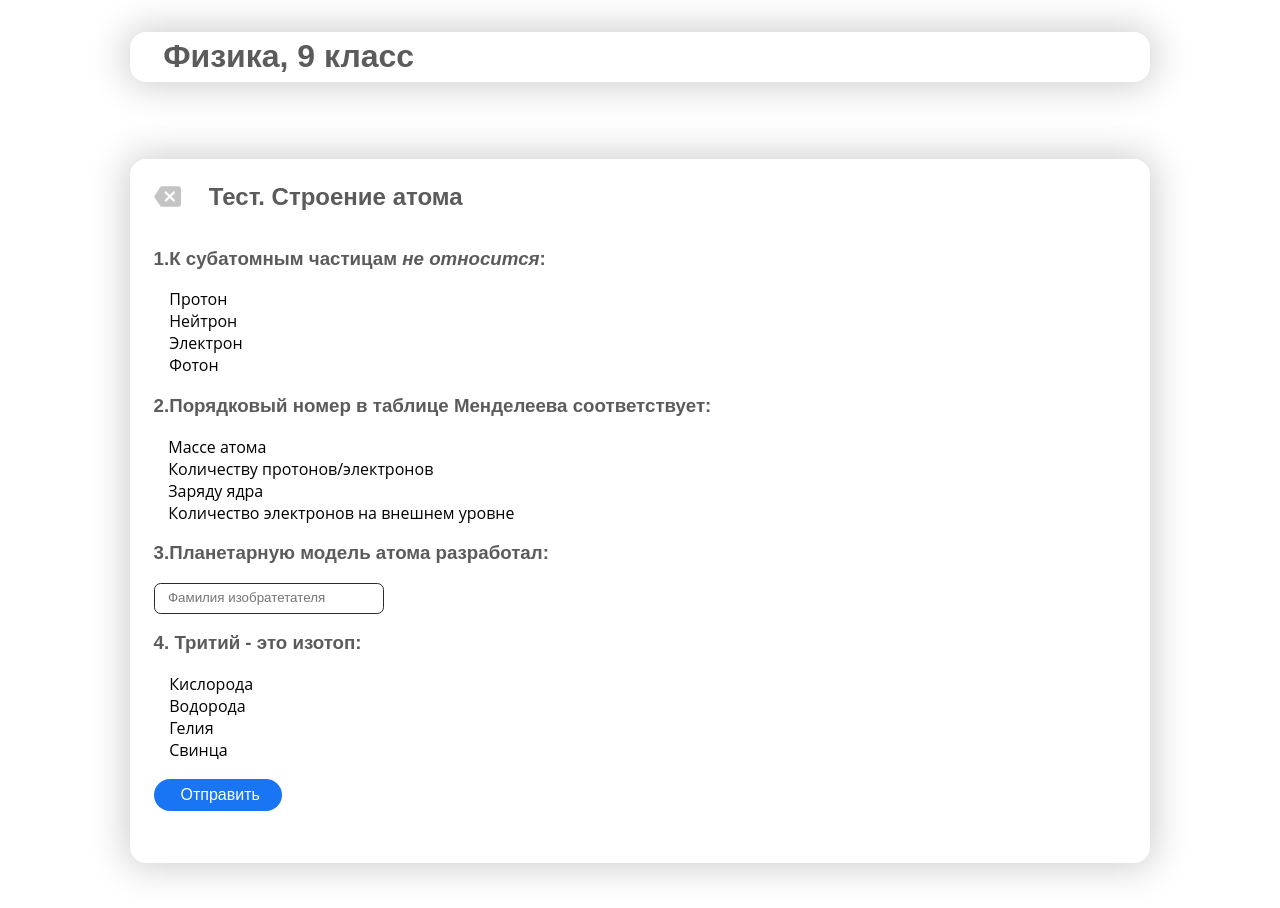
After one commit to platon-p/flaskProject2, a Flask app: page /physics/atomic-structure/test in a window 1280 px wide. The commit adds this page. Run offline with Flask 2, Linux system fonts and the light colour scheme.

Commit message:
Сделал тест по строению атома

```diff
--- a/main.py
+++ b/main.py
@@ -31,7 +31,12 @@ def inf_lesson():
 
 @app.errorhandler(404)
 def page_not_found(e):
-    return render_template('404.html'), 404
+    return render_template('404.html'), e
+
+
+@app.route('/physics/atomic-structure/test')
+def test_atomic_structure():
+    return render_template('tests-atomic-structure.html')
 
 
 if __name__ == '__main__':
--- a/static/css/main.css
+++ b/static/css/main.css
@@ -33,7 +33,7 @@ body {
     min-height: 100vh;
 }
 
-.math_label2 {
+.lesson_label_2 {
     color: #9A9A9A;
     margin: 0;
     font-size: 1em;
--- /dev/null
+++ b/static/css/tests.css
@@ -0,0 +1,9 @@
+.radio-label {
+    font-family: "Open Sans", "Helvetica Neue", Helvetica, Arial, sans-serif;
+}
+
+.radio-b {
+    margin-bottom: 0.8em;
+    margin-right: 0.5em;
+    appearance: none;
+}
--- a/templates/lessonPh.html
+++ b/templates/lessonPh.html
@@ -30,7 +30,7 @@
         </div>
     </a>
 
-    <a href="">
+    <a href="/physics/atomic-structure/test">
         <div class="task-card" style="background-color: #A858D6">
             <h2 class="task_label">Строение атома</h2>
             <img src="static/images/atom.svg" class="task_image">
--- /dev/null
+++ b/templates/tests-atomic-structure.html
@@ -0,0 +1,93 @@
+<!DOCTYPE html>
+<html lang="en">
+<head>
+    <meta charset="UTF-8">
+    <title>Физика</title>
+    <link rel="stylesheet" href="{{ url_for("static", filename="css/main.css") }}">
+    <link rel="stylesheet" href="{{ url_for("static", filename="css/cards.css") }}">
+    <link rel="stylesheet" href="{{ url_for("static", filename="css/reg.css") }}">
+    <link rel="stylesheet" href="{{ url_for("static", filename="css/tests.css") }}">
+    <meta name="viewport" content="width=765">
+</head>
+<body>
+<div class="block">
+    <a href="/physics"><h1 class="main_h1">Физика, 9 класс </h1></a>
+</div>
+
+<div class="block">
+    <div style="line-height: 1.5em;">
+        <a href="/physics">
+            <img src="{{ url_for("static", filename="images/arrow.svg") }}" alt=""
+                 style="width: 1.7em; vertical-align: middle">
+        </a>
+        <h2 class="label_lessons" style="margin-left: 1em; display: inline-block; vertical-align: middle">Тест. Строение
+            атома</h2>
+    </div>
+
+    <form action="">
+        <div>
+            <h3>1.К субатомным частицам <i>не относится</i>:</h3>
+            <div>
+                <input type="radio" name="q1" id="q1o1" class="radio-b">
+                <label for="q1o1" class="radio-label">Протон</label>
+                <br>
+                <input type="radio" name="q1" id="q1o2" class="radio-b">
+                <label for="q1o2" class="radio-label">Нейтрон</label>
+                <br>
+                <input type="radio" name="q1" id="q1o3" class="radio-b">
+                <label for="q1o3" class="radio-label">Электрон</label>
+                <br>
+                <input type="radio" name="q1" id="q1o4" class="radio-b">
+                <label for="q1o4" class="radio-label">Фотон</label>
+            </div>
+        </div>
+
+        <div>
+            <h3>2.Порядковый номер в таблице Менделеева соответствует:</h3>
+            <div>
+                <input type="checkbox" name="q2" id="q2o1" class="radio-b">
+                <label for="q2o1" class="radio-label">Массе атома</label>
+                <br>
+                <input type="checkbox" name="q2" id="q2o2" class="radio-b">
+                <label for="q2o2" class="radio-label">Количеству протонов/электронов</label>
+                <br>
+                <input type="checkbox" name="q2" id="q2o3" class="radio-b">
+                <label for="q2o3" class="radio-label">Заряду ядра</label>
+                <br>
+                <input type="checkbox" name="q2" id="q2o4" class="radio-b">
+                <label for="q2o4" class="radio-label">Количество электронов на внешнем уровне</label>
+            </div>
+        </div>
+
+        <div>
+            <h3>3.Планетарную модель атома разработал:</h3>
+            <div>
+                <input type="text" name="q3" id="q3o1" placeholder="Фамилия изобратетателя" class="mail_input_field"
+                style="line-height: 2em">
+            </div>
+        </div>
+
+        <div>
+            <h3>4. Тритий - это изотоп:</h3>
+            <div>
+                <input type="radio" name="q4" id="q4o1" class="radio-b">
+                <label for="q4o1" class="radio-label">Кислорода</label>
+                <br>
+                <input type="radio" name="q4" id="q4o2" class="radio-b">
+                <label for="q4o2" class="radio-label">Водорода</label>
+                <br>
+                <input type="radio" name="q4" id="q4o3" class="radio-b">
+                <label for="q4o3" class="radio-label">Гелия</label>
+                <br>
+                <input type="radio" name="q4" id="q4o4" class="radio-b">
+                <label for="q4o4" class="radio-label">Свинца</label>
+            </div>
+        </div>
+        <br>
+        <button class="log_in_btn">Отправить</button>
+    </form>
+    <br>
+</div>
+
+</body>
+</html>
```
Also changed, not shown: templates/ind.html (+7 -6 lines).
